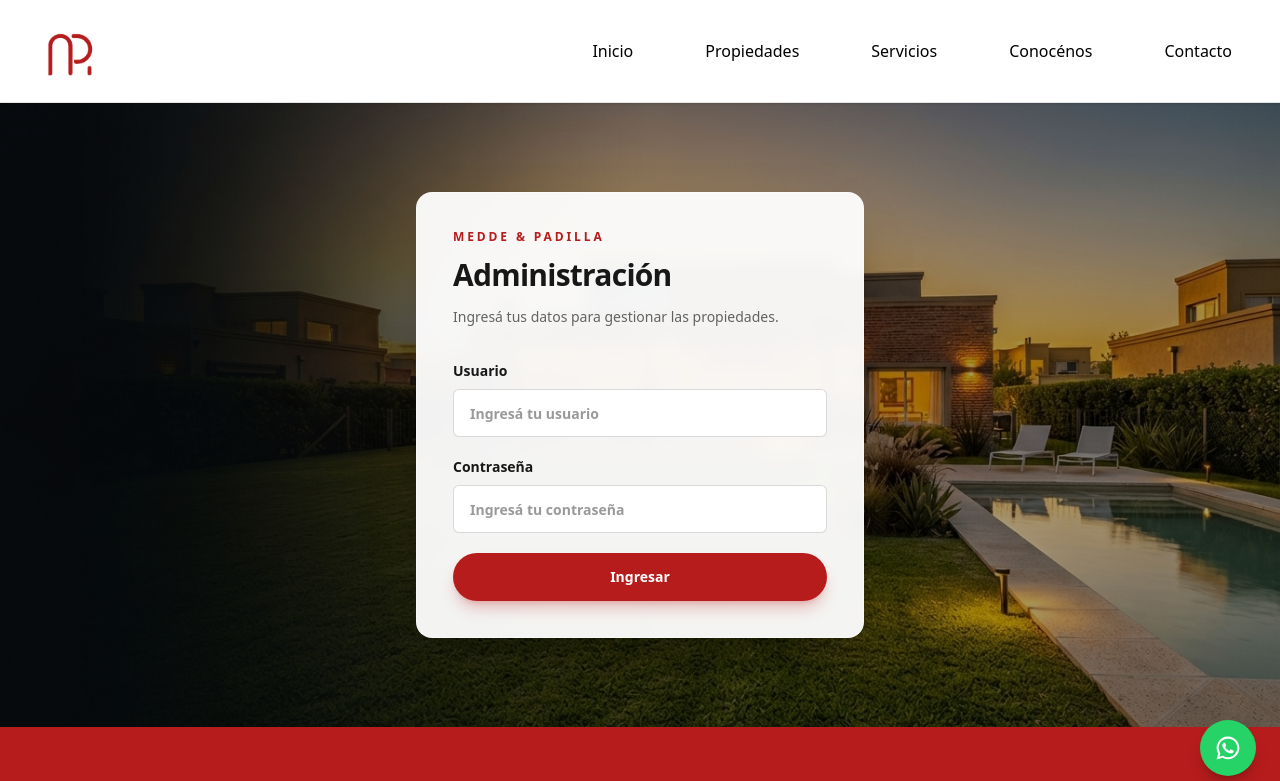
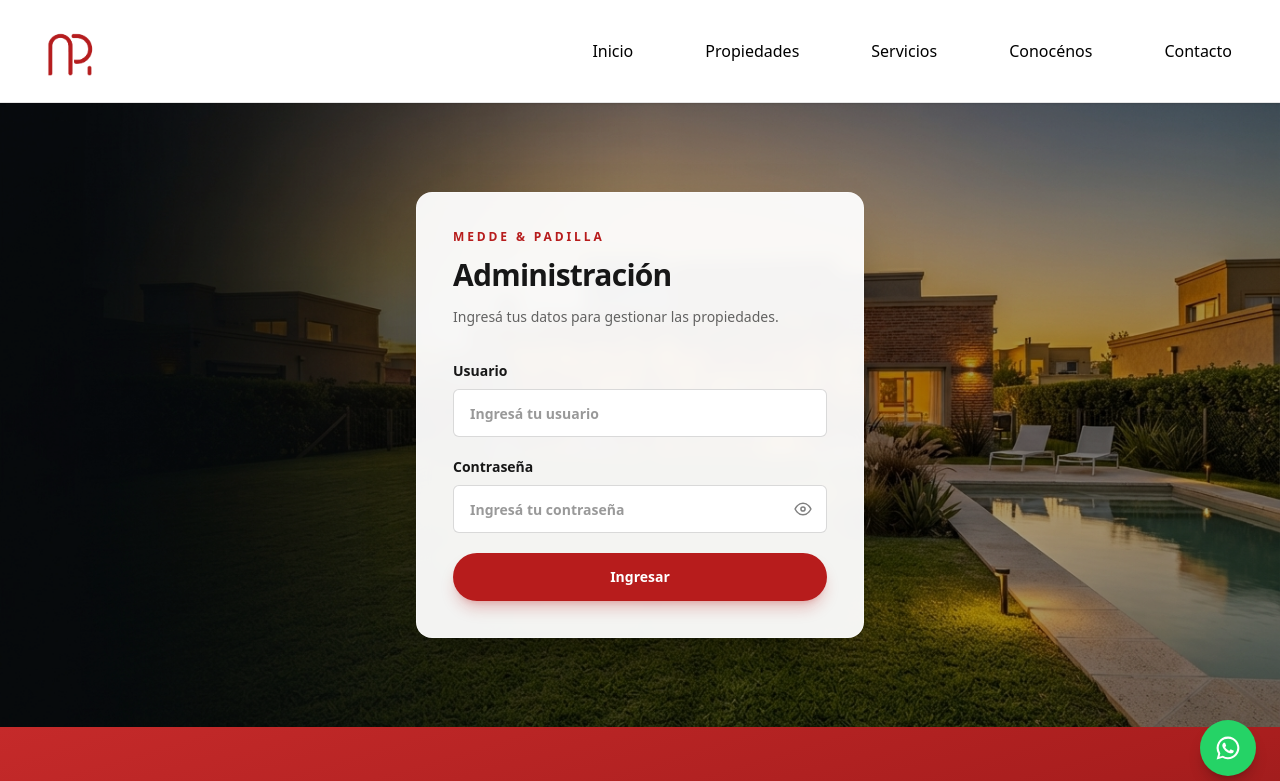
Before and after one commit to Agusme/MeddeyPadilla-Inmobiliaria, a Next.js app in the folder front/: page /admin in a window 1280 px wide. Shown: the top 781 px of the page. Built offline with nearby package versions, Linux system fonts and the light colour scheme; no server answers.

Commit message:
feat: mejoras

```diff
--- a/front/app/admin/page.tsx
+++ b/front/app/admin/page.tsx
@@ -8,6 +8,7 @@ export default function AdminPage() {
   const router = useRouter();
   const [error, setError] = useState<string>();
   const [loading, setLoading] = useState(false);
+  const [showPassword, setShowPassword] = useState(false);
 
   async function handleSubmit(event: FormEvent<HTMLFormElement>) {
     event.preventDefault();
@@ -48,7 +49,7 @@ export default function AdminPage() {
         </p>
 
         <form onSubmit={handleSubmit} className="mt-8 space-y-5">
-          <label className="block text-sm font-semibold text-[#171717]">
+          <label className="relative block text-sm font-semibold text-[#171717]">
             Usuario
             <input
               required
@@ -60,16 +61,43 @@ export default function AdminPage() {
             />
           </label>
 
-          <label className="block text-sm font-semibold text-[#171717]">
+          <label className="relative block text-sm font-semibold text-[#171717]">
             Contraseña
             <input
               required
               name="password"
-              type="password"
+              type={showPassword ? "text" : "password"}
               autoComplete="current-password"
               placeholder="Ingresá tu contraseña"
-              className="mt-2 h-12 w-full rounded-md border border-black/15 bg-white px-4 text-sm outline-none transition placeholder:text-black/40 focus:border-[#B71C1C] focus:ring-2 focus:ring-[#B71C1C]/15"
+              className="mt-2 h-12 w-full rounded-md border border-black/15 bg-white px-4 pr-12 text-sm outline-none transition placeholder:text-black/40 focus:border-[#B71C1C] focus:ring-2 focus:ring-[#B71C1C]/15"
             />
+            <button
+              type="button"
+              onClick={() => setShowPassword((visible) => !visible)}
+              aria-label={showPassword ? "Ocultar contraseña" : "Mostrar contraseña"}
+              aria-pressed={showPassword}
+              className="absolute bottom-0 right-0 flex h-12 w-12 items-center justify-center text-black/50 transition-colors hover:text-[#B71C1C] focus:outline-none focus-visible:ring-2 focus-visible:ring-inset focus-visible:ring-[#B71C1C]"
+            >
+              <svg
+                aria-hidden="true"
+                className="h-5 w-5"
+                viewBox="0 0 24 24"
+                fill="none"
+                stroke="currentColor"
+                strokeWidth="1.8"
+                strokeLinecap="round"
+                strokeLinejoin="round"
+              >
+                {showPassword ? (
+                  <path d="M3 3l18 18M10.6 10.6a2 2 0 0 0 2.8 2.8M9.9 5.2A10.8 10.8 0 0 1 12 5c5.4 0 9 7 9 7a15 15 0 0 1-3.1 3.8M6.2 6.2C3.9 7.7 3 12 3 12s3.6 7 9 7a9 9 0 0 0 3-.5" />
+                ) : (
+                  <>
+                    <path d="M2.5 12s3.4-7 9.5-7 9.5 7 9.5 7-3.4 7-9.5 7-9.5-7-9.5-7Z" />
+                    <circle cx="12" cy="12" r="2.5" />
+                  </>
+                )}
+              </svg>
+            </button>
           </label>
 
           {error && (
--- a/front/app/page.tsx
+++ b/front/app/page.tsx
@@ -56,7 +56,7 @@ Hacemos simple encontrar tu hogar       </h1>
           </div>
           <Link
             href="/propiedades#listado-propiedades"
-            className="inline-flex shrink-0 self-end items-center text-sm font-semibold text-[#B71C1C] transition hover:translate-x-0.5 hover:text-[#8F1616] focus:outline-none focus-visible:ring-2 focus-visible:ring-[#B71C1C]"
+            className="inline-flex shrink-0 self-end items-center text-sm font-semibold text-[#B71C1C] transition hover:text-[#8F1616] focus:outline-none focus-visible:ring-2 focus-visible:ring-[#B71C1C]"
           >
             Ver todas <span aria-hidden="true" className="ml-2">→</span>
           </Link>
--- a/front/app/servicios/page.tsx
+++ b/front/app/servicios/page.tsx
@@ -56,17 +56,17 @@ export default function ServiciosPage() {
               key={service.title}
               href={service.href}
               aria-label={`${service.title}: ${service.description}`}
-              className="group relative isolate flex min-h-64 flex-col overflow-hidden rounded-xl border border-black/5 bg-white p-6 shadow-[0_10px_30px_-22px_rgba(0,0,0,0.4)] transition-[color,background-color,border-color,box-shadow] duration-300 hover:shadow-[0_20px_40px_-24px_rgba(0,0,0,0.42)] focus:outline-none focus-visible:ring-2 focus-visible:ring-[#B71C1C]"
+              className="group relative isolate flex min-h-64 flex-col overflow-hidden rounded-xl border border-white/15 bg-gradient-to-br from-[#C52A2A] via-[#A91E1E] to-[#791717] p-6 text-white shadow-[0_14px_34px_-20px_rgba(80,0,0,0.55)] transition-[border-color,box-shadow] duration-300 hover:border-white/30 hover:shadow-[0_20px_42px_-20px_rgba(80,0,0,0.5)] focus:outline-none focus-visible:ring-2 focus-visible:ring-[#B71C1C]"
             >
-              <span aria-hidden="true" className="pointer-events-none absolute inset-0 z-0 bg-[radial-gradient(ellipse_at_92%_0%,rgba(183,28,28,0.13),transparent_42%),radial-gradient(ellipse_at_10%_100%,rgba(183,28,28,0.08),transparent_38%)] opacity-0 transition-opacity duration-500 group-hover:opacity-100 group-focus-visible:opacity-100" />
-              <div className="relative z-10 flex h-14 w-14 items-center justify-center rounded-xl bg-[#B71C1C]/[0.08] text-[#B71C1C]">
+              <span aria-hidden="true" className="pointer-events-none absolute inset-0 z-0 bg-[radial-gradient(ellipse_at_100%_0%,rgba(255,255,255,0.14),transparent_44%)]" />
+              <div className="relative z-10 flex h-14 w-14 items-center justify-center rounded-xl border border-white/15 bg-white/10 text-white">
                 <ServiceIcon type={service.icon} />
               </div>
-              <h2 className="relative z-10 mt-6 text-xl font-semibold leading-tight tracking-tight text-[#171717]">{service.title}</h2>
-              <p className="relative z-10 mt-3 text-sm leading-6 text-black/60">{service.description}</p>
-              <span className="relative z-10 mt-auto flex items-center justify-between pt-6 text-sm font-semibold text-[#B71C1C]">
+              <h2 className="relative z-10 mt-6 text-xl font-semibold leading-tight tracking-tight text-white">{service.title}</h2>
+              <p className="relative z-10 mt-3 text-sm leading-6 text-white/75">{service.description}</p>
+              <span className="relative z-10 mt-auto flex items-center justify-between pt-6 text-sm font-semibold text-white">
                 Consultanos
-                <span aria-hidden="true" className="flex h-9 w-9 items-center justify-center rounded-full border border-[#B71C1C]/15 text-lg transition-colors duration-300 group-hover:border-[#B71C1C] group-hover:bg-[#B71C1C] group-hover:text-white">→</span>
+                <span aria-hidden="true" className="flex h-9 w-9 items-center justify-center rounded-full border border-white/35 text-lg transition-colors duration-300 group-hover:border-white group-hover:bg-white group-hover:text-[#8F1616]">→</span>
               </span>
             </Link>
           ))}
--- a/front/components/layout/Footer.tsx
+++ b/front/components/layout/Footer.tsx
@@ -86,7 +86,7 @@ function EmailIcon() {
 }
 export default function Footer() {
   return (
-    <footer className="bg-[#B71C1C] text-white">
+    <footer className="bg-gradient-to-br from-[#C52A2A] via-[#A91E1E] to-[#791717] text-white">
       <div className="mx-auto grid max-w-7xl justify-items-center gap-12 px-6 py-14 text-center sm:grid-cols-2 sm:justify-items-start sm:text-left lg:grid-cols-4 lg:px-8">
         <div className="w-full">
           <Link
```
